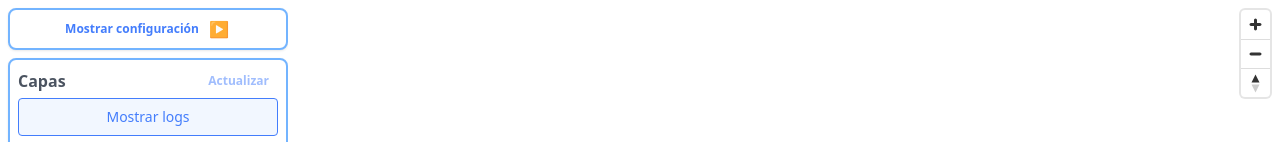
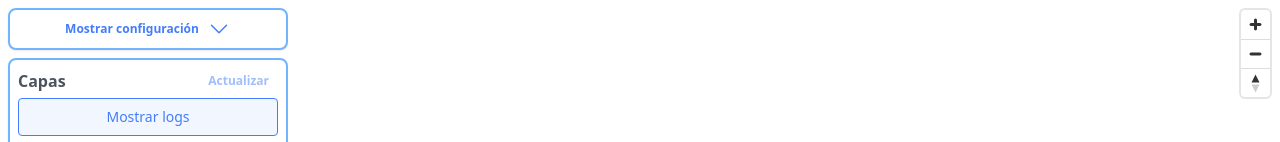
Before and after one commit to DiegoAlessandroMotta/geoserver-viewer, a React (Vite) app in the folder client/: page / in a window 1280 px wide. Shown: the top 142 px of the page. Built offline with nearby package versions, Linux system fonts and the light colour scheme; no server answers.

Commit message:
feat: replace text indicators with ChevronDownIcon for improved UI consistency

```diff
--- a/client/src/features/sidebar/components/GeoserverConfigForm.tsx
+++ b/client/src/features/sidebar/components/GeoserverConfigForm.tsx
@@ -2,6 +2,8 @@ import { useState } from 'react'
 import { Card } from '@/shared/components/Card'
 import { Button } from '@/shared/components/Button'
 import { useGeoserverConfig } from '@/shared/context/geoserver-config/useGeoserverConfig'
+import { ChevronDownIcon } from '@/shared/components/icons/ChevronDownIcon'
+import { cn } from '@/shared/lib/utils'
 
 export const GeoserverConfigForm = () => {
   const [isExpanded, setIsExpanded] = useState(false)
@@ -57,16 +59,18 @@ export const GeoserverConfigForm = () => {
         <Button
           className="flex items-center w-full"
           onClick={() => setIsExpanded((prev) => !prev)}
-          title={isExpanded ? 'Ocultar configuración' : 'Mostar configuración'}
           variant="ghost"
           size="sm"
         >
           <span className="font-semibold">
             {isExpanded ? 'Ocultar configuración' : 'Mostrar configuración'}
           </span>
-          <span className="text-blue-600 ml-2 w-6 aspect-square text-base">
-            {isExpanded ? '▼' : '▶'}
-          </span>
+          <ChevronDownIcon
+            className={cn(
+              'size-6 aspect-square ml-2 transition-[rotate] duration-300',
+              isExpanded ? 'rotate-180' : 'rotate-0',
+            )}
+          />
         </Button>
       </header>
 
--- a/client/src/features/sidebar/components/LayerItem.tsx
+++ b/client/src/features/sidebar/components/LayerItem.tsx
@@ -1,3 +1,4 @@
+import { ChevronDownIcon } from '@/shared/components/icons/ChevronDownIcon'
 import type { LayerInfo } from '@/shared/context/layer/LayerContext'
 import { cn } from '@/shared/lib/utils'
 import { useState } from 'react'
@@ -42,11 +43,16 @@ export const LayerItem = ({ layer, onToggle }: Props) => {
           <button
             onClick={() => setIsExpanded(!isExpanded)}
             className={cn(
-              `shrink-0 aspect-square w-8 font-semibold rounded text-gray-800 cursor-pointer hover:bg-black/10 mr-0.5`,
+              `shrink-0 aspect-square size-8 font-semibold rounded text-gray-800 cursor-pointer hover:bg-black/10 mr-0.5`,
             )}
             title={isExpanded ? 'Mostrar detalles' : 'Ocultar detalles'}
           >
-            {isExpanded ? '▼' : '▶'}
+            <ChevronDownIcon
+              className={cn(
+                'size-6 aspect-square transition-[rotate] duration-300 mx-auto',
+                isExpanded ? 'rotate-180' : 'rotate-0',
+              )}
+            />
           </button>
         </div>
 
```
